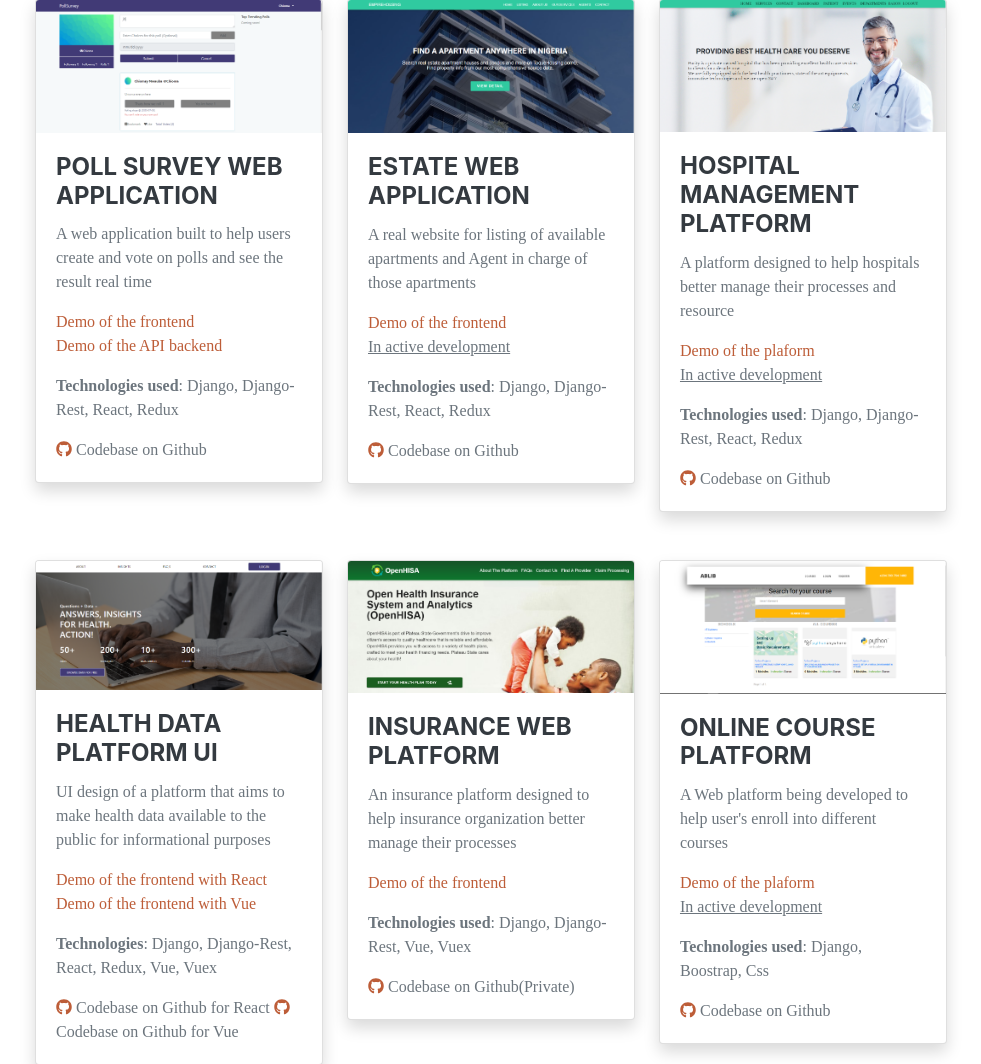
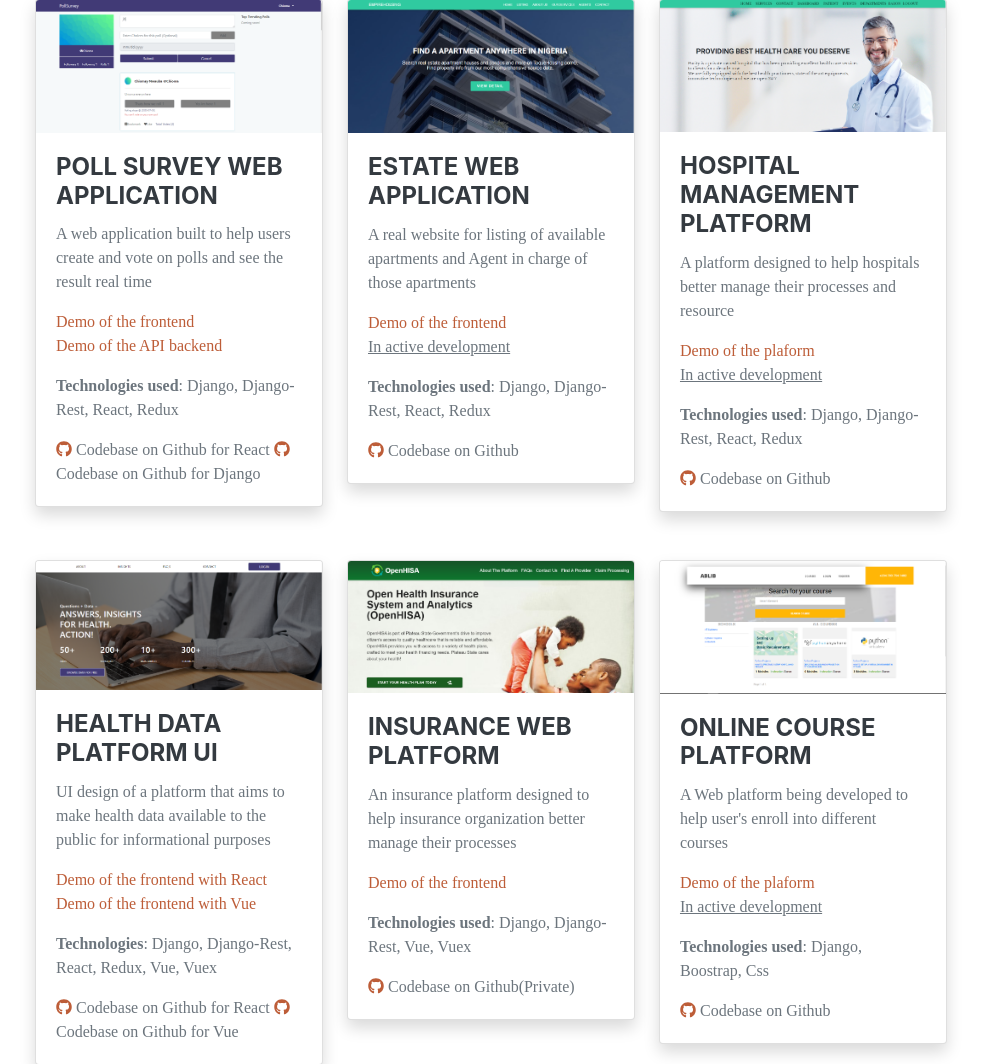
Before and after one commit to Baronchibuikem/portfolio, a Django app: page / in a window 1280 px wide. Shown: the part 1877-2941 px from the top of the page, without its empty margins (285-1266 px from the left). Run offline with Django 3.2, Linux system fonts and the light colour scheme; some libraries are stand-ins or nearby versions; some web fonts are replaced.

```diff
--- a/templates/index.html
+++ b/templates/index.html
@@ -100,9 +100,11 @@
                                 <p><a href="http://pollsurveyspa.herokuapp.com">Demo of the frontend</a><br> <a href="http://pollsurvey.herokuapp.com">Demo of the API backend</a></p>
 
                                 <p><b>Technologies used</b>: Django, Django-Rest, React, Redux</p>
-                                <a class="social-icon" href="https://github.com/Baronchibuikem/PollSurveySPA"><i class="fab fa-github"></i></a> Codebase on Github
+                                <a class="social-icon" href="https://github.com/Baronchibuikem/PollSurveySPA"><i class="fab fa-github"></i></a> Codebase on Github for React
+                                <a class="social-icon" href="https://github.com/Baronchibuikem/pollsurveydb"><i class="fab fa-github"></i></a> Codebase on Github for Django
                               </div>
                             </div>
+
                         </div>
                         <div class="col-md-4 col-sm-12">
                             <div class="card text-left shadow">
```
